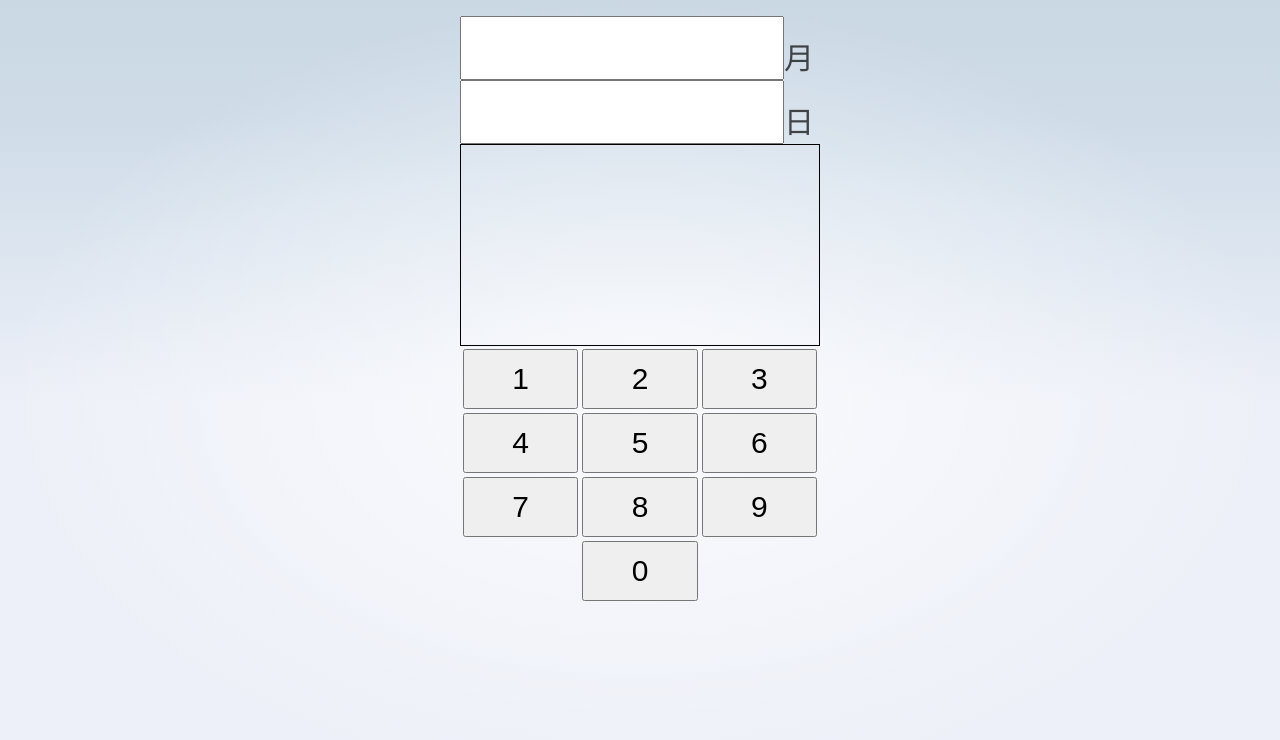
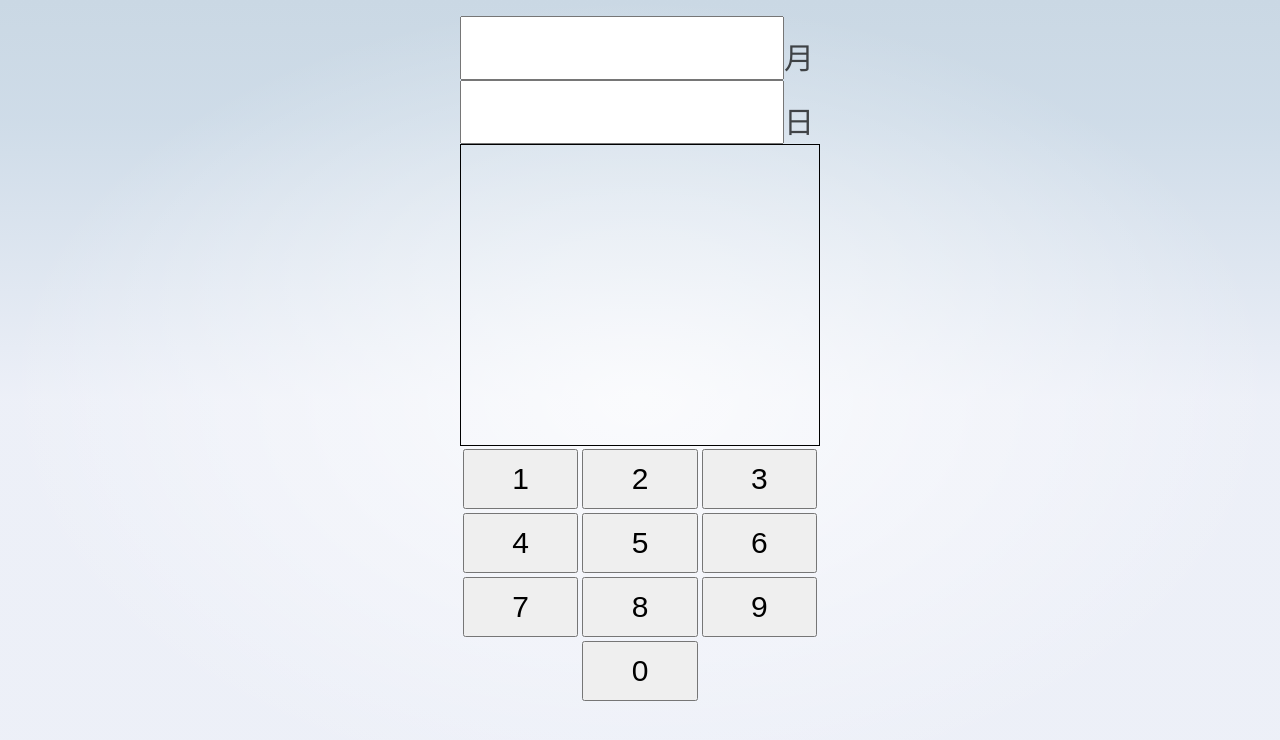
Before and after one commit to rfdnxbro/iot_calendar, a SvelteKit app: page /device in a window 1280 px wide. Shown: the top 740 px of the page. Built offline with nearby package versions, Linux system fonts and the light colour scheme.

Commit message:
:gear: canvas size changes.

```diff
--- a/src/routes/device/+page.svelte
+++ b/src/routes/device/+page.svelte
@@ -2,7 +2,7 @@
   import Canvas from '$lib/Canvas.svelte';
   import { onMount } from 'svelte';
 
-  const canvasHeight = 200;
+  const canvasHeight = 300;
 
   let month;
   let day;
```
